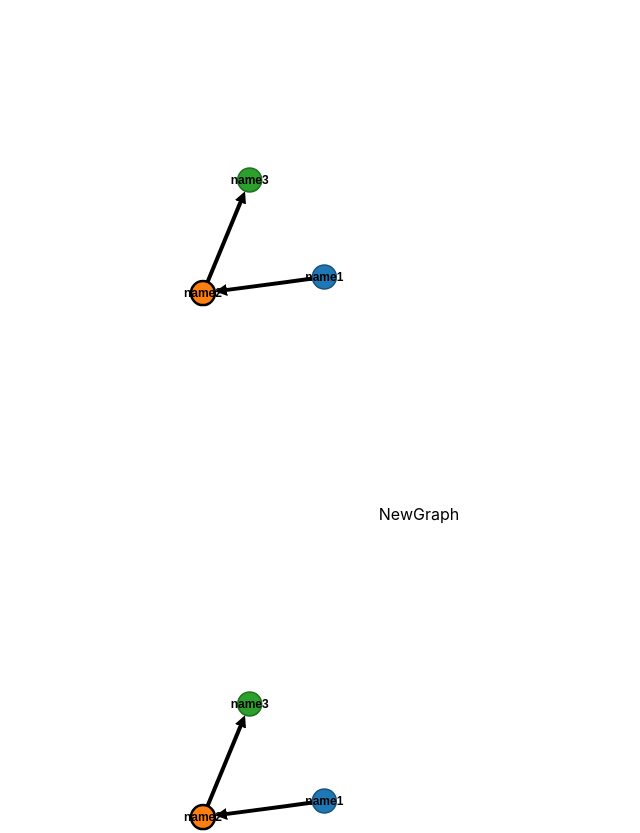
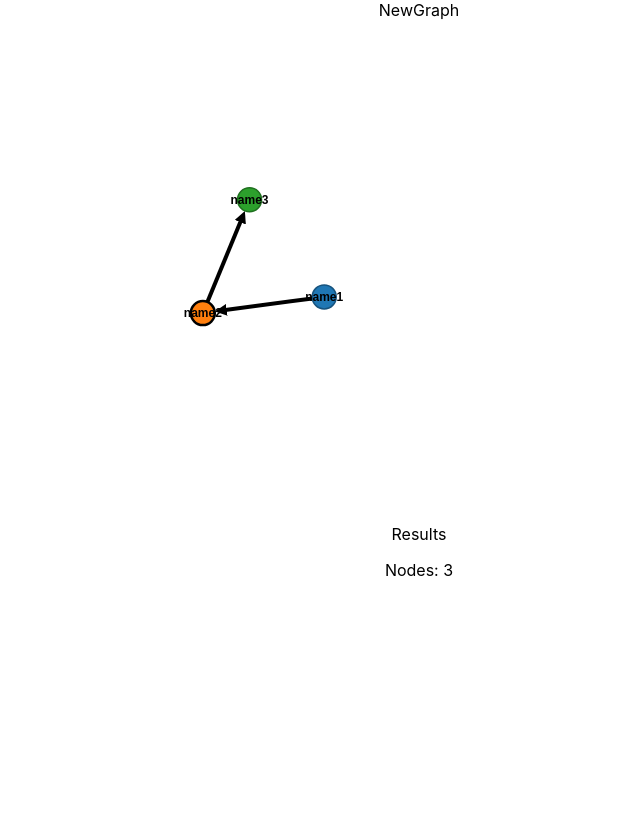
Before and after one commit to robinlake/polycule-visualizer, a React (Create React App) app: page / in a window 1280 px wide. Shown: the top 833 px of the page, without its empty margins (221-861 px from the left). After the commit the page ends 800 px from the top, so only its background shows below. Built offline with nearby package versions, Linux system fonts and the light colour scheme.

Commit message:
stripping to minimal code to display nodes

```diff
--- a/src/components/NewGraph.tsx
+++ b/src/components/NewGraph.tsx
@@ -169,9 +169,6 @@ const d3GraphLogic = (svg: any, nodes: Node[], links: Link[]) => {
           .style('fill', (d: any) => (d === selectedNode) ? d3.rgb(colors(d.id)).brighter().toString() : colors(d.id))
           .classed('reflexive', (d: any) => d.reflexive);
 
-        // remove old nodes
-        node.exit().remove();
-
         // add new nodes
         const g = node.enter().append('svg:g');
 
@@ -191,13 +188,6 @@ const d3GraphLogic = (svg: any, nodes: Node[], links: Link[]) => {
           .text((d: any) => d.name);
 
         node = g.merge(node);
-
-        // set the graph in motion
-        simulation
-          .nodes(nodes)
-        //   .force('link').links(links);
-
-        simulation.alphaTarget(0.3).restart();
       }
       restart();
 }
--- a/src/components/Page.tsx
+++ b/src/components/Page.tsx
@@ -18,10 +18,10 @@ function Page() {
 
     return (
         <div>
-            <NetworkGraphFunctional
+            {/* <NetworkGraphFunctional
                 nodes={nodes}
                 links={links}
-            />
+            /> */}
             <NewGraph
                 nodes={nodes}
                 links={links}
```
